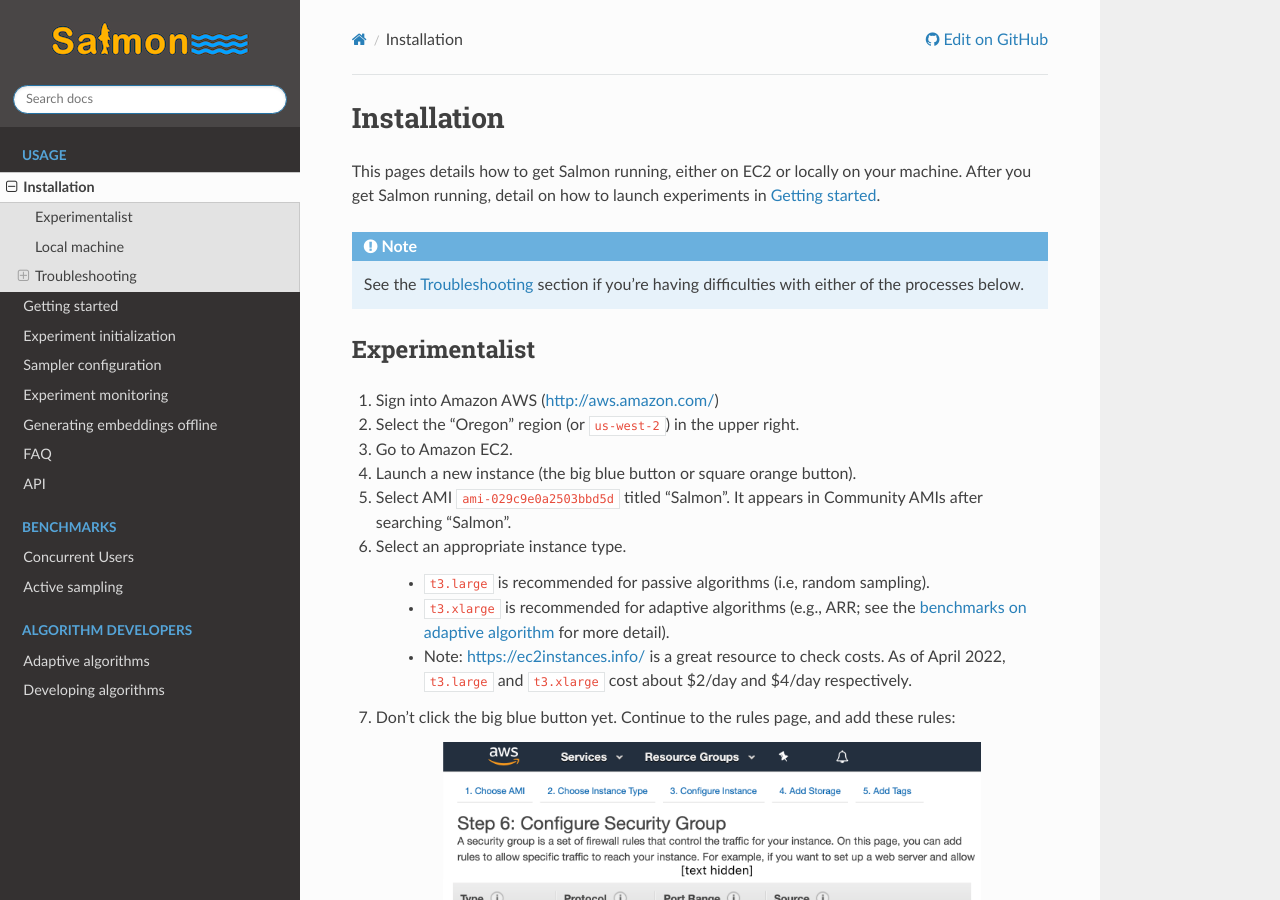
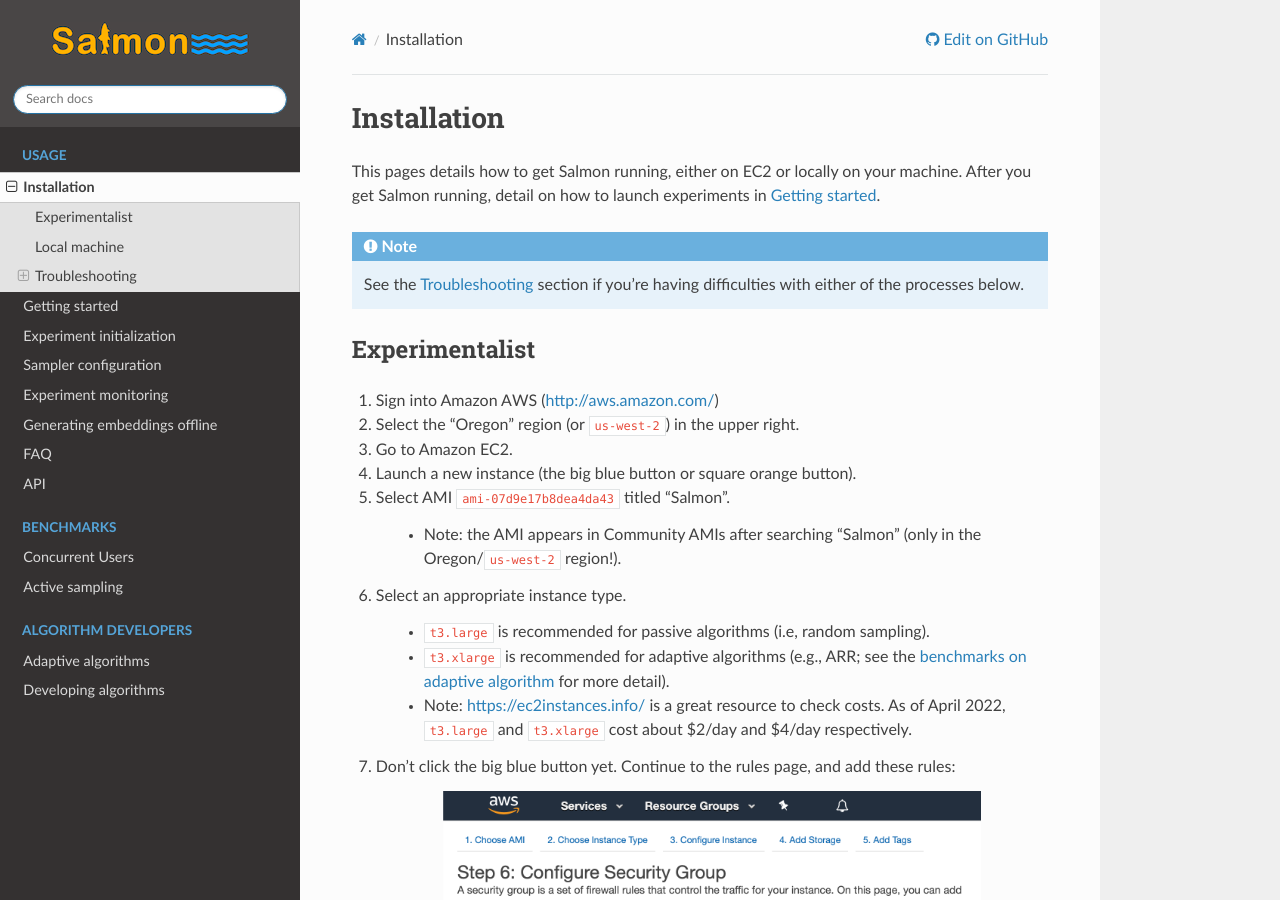
Before and after one commit to stsievert/salmon, a Sphinx documentation site: the page built from docs/source/installation.rst, in a window 1280 px wide and 900 px high. Built offline with Sphinx 7.4.7 and the Read the Docs theme 2.0.0, drawn with Linux system fonts in a browser that asks for light colours.

Commit message:
change AMI ID

```diff
--- a/docs/source/installation.rst
+++ b/docs/source/installation.rst
@@ -21,8 +21,11 @@
 2. Select the "Oregon" region (or ``us-west-2``) in the upper right.
 3. Go to Amazon EC2.
 4. Launch a new instance (the big blue button or square orange button).
-5. Select AMI ``ami-029c9e0a2503bbd5d`` titled "Salmon". It appears in
-   Community AMIs after searching "Salmon".
+5. Select AMI ``ami-07d9e17b8dea4da43`` titled "Salmon".
+
+    * Note: the AMI appears in Community AMIs after searching "Salmon"
+      (only in the Oregon/``us-west-2`` region!).
+
 6. Select an appropriate instance type.
 
     * ``t3.large`` is recommended for passive algorithms (i.e, random
```
